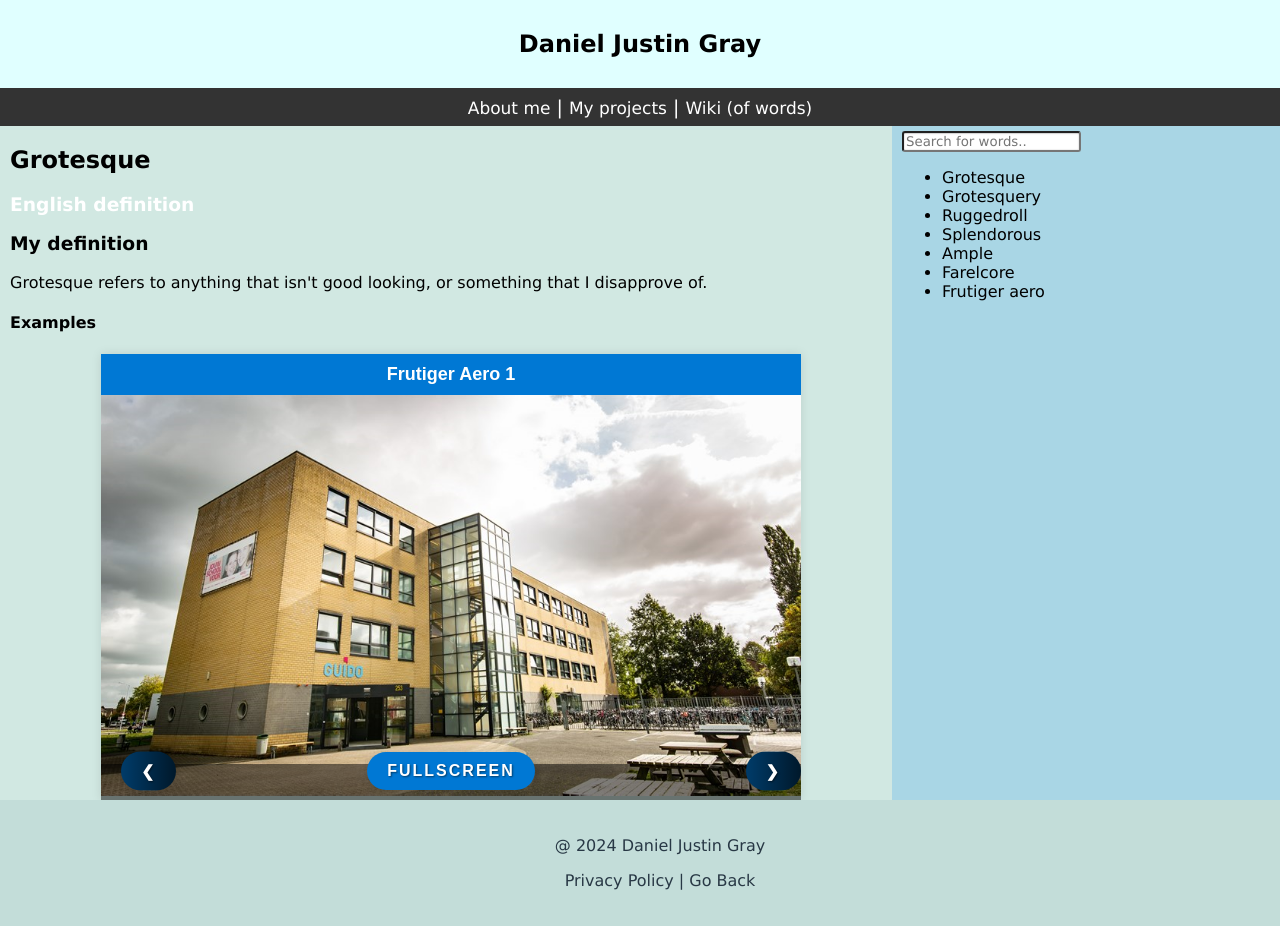
After one commit to danieljustingray/danieljustingray, a PHP site: page /wiki/test.html in a window 1280 px wide. The commit adds this page. Run offline with PHP 8.4, Linux system fonts and the light colour scheme.

Commit message:
added a load of stuff, mostly to the wiki

```diff
--- a/about.html
+++ b/about.html
@@ -12,7 +12,8 @@
     </header>
     <nav>
         <a href="#">About me</a> |
-        <a href="projects.html">My projects</a>
+        <a href="projects.html">My projects</a> |
+        <a href="wiki/index.html">Wiki (of words)</a>
     </nav>
     <section>
         <article>
@@ -29,7 +30,7 @@
     <footer>
         <p>@ 2024 Daniel Justin Gray</p>
         <p><a href="privacy.html">Privacy Policy</a> |
-        <button onclick="history.back()">Go Back</button>
+        <a href="javascript:history.back()">Go Back</a></p>
     </footer>
 </container>
 </body>
--- a/index.html
+++ b/index.html
@@ -12,7 +12,8 @@
     </header>
     <nav>
         <a href="about.html">About me</a> |
-        <a href="projects.html">My projects</a>
+        <a href="projects.html">My projects</a> |
+        <a href="wiki/index.html">Wiki (of words)</a>
     </nav>
     <section>
         <article>
@@ -25,7 +26,7 @@
     <footer>
         <p>@ 2024 Daniel Justin Gray</p>
         <p><a href="privacy.html">Privacy Policy</a> |
-        <button onclick="history.back()">Go Back</button>
+        <a href="javascript:history.back()">Go Back</a></p>
     </footer>
 </container>
 </body>
--- a/projects.html
+++ b/projects.html
@@ -12,7 +12,9 @@
     </header>
     <nav>
         <a href="about.html">About me</a> |
-        <a href="#">My projects</a>
+        <a href="#">My projects</a> |
+        <a href="wiki/index.html">Wiki (of words)</a>
+
     </nav>
     <section>
         <article>
@@ -31,7 +33,7 @@
     <footer>
         <p>@ 2024 Daniel Justin Gray</p>
         <p><a href="privacy.html">Privacy Policy</a> |
-        <button onclick="history.back()">Go Back</button>
+            <a href="javascript:history.back()">Go Back</a></p>
     </footer>
 </container>
 </body>
--- a/style.css
+++ b/style.css
@@ -1,12 +1,13 @@
 body {
     color: black;
-    font-family: Arial, Helvetica, sans-serif;
+    font-family: Verdana;
     margin: 0px;
     padding: 0px;
     display: flex;
     flex-direction: column;
-    overflow: hidden;
     background-color: #D1E8E2;
+    overflow-x: hidden;
+    overflow-y: auto;
 }
 header {
     text-align: center;
@@ -24,7 +25,6 @@ header a:hover {
 nav {
     text-align: center;
     background-color: #333;
-    overflow: hidden;
     padding: 8px;
     color: white;
     font-size: 19px;
@@ -33,7 +33,7 @@ nav {
 nav a {
     text-decoration: none;
     color: white;
-    font-size: 20px;
+    font-size: 17px;
 }
 section {
     display: flex;
@@ -50,7 +50,7 @@ aside {
     width: 30%;
     padding-left: 10px;
     padding-top: 5px;
-    font-size: large;
+    font-size: medium;
 }
 aside a {
     color: black;
@@ -88,7 +88,10 @@ button:hover {
     section {
         flex-direction: column;
     }
-    aside nav {
+    aside {
+        width: 100%;
+    }
+    article {
         width: 100%;
     }
 }
--- /dev/null
+++ b/wiki/searchfunction.js
@@ -0,0 +1,16 @@
+function myFunction() {
+    var input, filter, ul, li, a, i, txtValue;
+    input = document.getElementById("myInput");
+    filter = input.value.toUpperCase();
+    ul = document.getElementById("myUL");
+    li = ul.getElementsByTagName("li");
+    for (i = 0; i < li.length; i++) {
+        a = li[i].getElementsByTagName("a")[0];
+        txtValue = a.textContent || a.innerText;
+        if (txtValue.toUpperCase().indexOf(filter) > -1) {
+            li[i].style.display = "";
+        } else {
+            li[i].style.display = "none";
+        }
+    }
+}
--- /dev/null
+++ b/wiki/slideshow.css
@@ -0,0 +1,129 @@
+.slideshow-container {
+    position: relative;
+    margin: auto;
+    overflow: hidden;
+    box-shadow: 0 0 10px rgba(0, 0, 0, 0.1);
+    max-width: 700px;
+    margin: 0 auto;
+}
+
+.mySlides {
+    display: none;
+}
+
+.slideshow-img {
+    width: 100%;
+    height: auto;
+}
+
+.prev,
+.next {
+    cursor: pointer;
+    position: absolute;
+    top: 50%;
+    transform: translateY(-50%);
+    color: #fff;
+    border: none;
+    outline: none;
+    font-size: 20px;
+    padding: 10px;
+    background: linear-gradient(to right, rgba(0, 0, 0, 0.5), rgba(0, 0, 0, 0.8));
+    border-radius: 20px;
+    box-shadow: 0 0 10px rgba(0, 0, 0, 0.1);
+}
+
+.prev {
+    left: 0;
+}
+
+.next {
+    right: 0;
+}
+
+.nav-buttons {
+    position: absolute;
+    bottom: 0;
+    left: 0;
+    width: 100%;
+    text-align: center;
+    padding: 10px 0;
+    display: flex;
+    justify-content: space-between; /* To evenly distribute the buttons */
+}
+
+.prev,
+.next {
+    background-color: #0078D4;
+    color: #fff;
+    border: none;
+    outline: none;
+    font-size: 16px;
+    cursor: pointer;
+    padding: 10px 20px;
+    margin-left: 20px;
+    border-radius: 20px;
+    box-shadow: 0 0 10px rgba(0, 0, 0, 0.1);
+    font-weight: bold;
+    text-transform: uppercase;
+    letter-spacing: 2px;
+    text-shadow: 1px 1px 2px rgba(0, 0, 0, 0.5);
+}
+
+.prev:hover,
+.next:hover {
+    background-color: #0091ff;
+    text-decoration: none;
+}
+
+.fullscreen-btn {
+    background-color: #0078D4;
+    color: #fff;
+    border: none;
+    outline: none;
+    font-size: 16px;
+    cursor: pointer;
+    padding: 10px 20px;
+    border-radius: 20px;
+    box-shadow: 0 0 10px rgba(0, 0, 0, 0.1);
+    font-weight: bold;
+    text-transform: uppercase;
+    letter-spacing: 2px;
+    text-shadow: 1px 1px 2px rgba(0, 0, 0, 0.5);
+    margin: 0 auto;
+}
+
+.fullscreen-btn:hover {
+    background-color: #0091ff;
+    text-decoration: none;
+}
+
+.frutiger-aero {
+    background-color: #0078D4;
+    color: #fff;
+    text-align: center;
+    padding: 10px;
+    margin: 0;
+}
+
+.frutiger-text {
+    font-family: "Frutiger Aero", sans-serif;
+    font-weight: bold;
+    font-size: 18px;
+    margin: 0;
+}
+
+.caption-container {
+    position: absolute;
+    bottom: 0;
+    left: 0;
+    width: 100%;
+    text-align: center;
+}
+
+.caption {
+    background-color: rgba(0, 0, 0, 0.5);
+    color: white;
+    padding: 10px;
+    margin: 0;
+    font-size: 14px;
+}
--- /dev/null
+++ b/wiki/slideshow.js
@@ -0,0 +1,50 @@
+let slideIndex = 1;
+let isFullscreen = false; // Track fullscreen state
+
+showSlides(slideIndex);
+
+function plusSlides(n) {
+    showSlides(slideIndex += n);
+}
+
+function showSlides(n) {
+    let i;
+    const slides = document.getElementsByClassName("mySlides");
+    if (n > slides.length) {
+        slideIndex = 1;
+    }
+    if (n < 1) {
+        slideIndex = slides.length;
+    }
+    for (i = 0; i < slides.length; i++) {
+        slides[i].style.display = "none";
+    }
+    slides[slideIndex - 1].style.display = "block";
+}
+
+document.addEventListener("keydown", function(event) {
+    if (event.key === "ArrowLeft") {
+        plusSlides(-1);
+    } else if (event.key === "ArrowRight") {
+        plusSlides(1);
+    }
+});
+
+function toggleFullScreen() {
+    const elem = document.querySelector('.slideshow-container');
+    if (!isFullscreen) {
+        if (elem.requestFullscreen) {
+            elem.requestFullscreen().catch(err => {
+                alert(`Error attempting to enable fullscreen mode: ${err.message}`);
+            });
+            document.querySelector('.fullscreen-btn').textContent = 'Exit Fullscreen';
+            isFullscreen = true;
+        }
+    } else {
+        if (document.exitFullscreen) {
+            document.exitFullscreen();
+            document.querySelector('.fullscreen-btn').textContent = 'Fullscreen';
+            isFullscreen = false;
+        }
+    }
+}
--- /dev/null
+++ b/wiki/test.html
@@ -0,0 +1,81 @@
+<!DOCTYPE html>
+<html>
+<head>
+    <title>Grotesque - Wiki of words - Daniel Justin Gray</title>
+    <link rel="stylesheet" href="../style.css">
+    <link rel="icon" type="image/x-icon" href="../images/favicon.ico">
+    <link rel="stylesheet" href="slideshow.css">
+    <style>
+        input {
+            font-family: Verdana;
+            border-radius: 3px;
+            box-shadow: inset #0008 0px 0.2px 1.2px, inset #fff8 0px 10px 0px;
+        }
+    </style>
+</head>
+<body>
+<container>
+    <header>
+        <a href="../index.html"><h2>Daniel Justin Gray</h2></a>
+    </header>
+    <nav>
+        <a href="../about.html">About me</a> |
+        <a href="../projects.html">My projects</a> |
+        <a href="index.html">Wiki (of words)</a>
+    </nav>
+    <section>
+        <article>
+            <h2>Grotesque</h2>
+            <h3><a href="https://dictionary.cambridge.org/dictionary/english/grotesque" target="_blank">English definition</a></h3>
+            <h3>My definition</h3>
+            <p>Grotesque refers to anything that isn't good looking, or something that I disapprove of.</p>
+            <h4>Examples</h4>
+            <div class="slideshow-container">
+                <div class="mySlides">
+                    <div class="frutiger-aero">
+                        <p class="frutiger-text">Frutiger Aero 1</p>
+                    </div>
+                    <img class="slideshow-img" src="images/guido.png" alt="gsgguido" width="300" height="400">
+                    <div class="caption-container">
+                        <p class="caption">Caption for Slide 1</p>
+                    </div>
+                </div>
+                <div class="mySlides">
+                    <div class="frutiger-aero">
+                        <p class="frutiger-text">Frutiger Aero 2</p>
+                    </div>
+                    <img class="slideshow-img" src="https://img.freepik.com/free-photo/vibrant-colors-nature-close-up-wet-purple-daisy-generated-by-artificial-intellingence_25030-63819.jpg" alt="Slide 2">
+                    <div class="caption-container">
+                        <p class="caption">Caption for Slide 2</p>
+                    </div>
+                </div>
+                <div class="nav-buttons">
+                    <button class="prev" onclick="plusSlides(-1)">&#10094;</button>
+                    <button class="fullscreen-btn" onclick="toggleFullScreen()">Fullscreen</button>
+                    <button class="next" onclick="plusSlides(1)">&#10095;</button>
+                </div>
+            </div>
+        </article>
+        <aside>
+            <input type="text" id="myInput" onkeyup="myFunction()" placeholder="Search for words.." title="Type in a name">
+                <ul id="myUL">
+                    <li><a href="#">Grotesque</a></li>
+                    <li><a href="grotestquery.html">Grotesquery</a></li>
+                    <li><a href="ruggedroll.html">Ruggedroll</a></li>
+                    <li><a href="splendorous.html">Splendorous</a></li>
+                    <li><a href="ample.html">Ample</a></li>
+                    <li><a href="farelcore.html">Farelcore</a></li>
+                    <li><a href="frutigeraero.html">Frutiger aero</a></li>
+                </ul>
+        </aside>
+    </section>
+    <footer>
+        <p>@ 2024 Daniel Justin Gray</p>
+        <p><a href="../privacy.html">Privacy Policy</a> |
+        <a href="javascript:history.back()">Go Back</a></p>
+    </footer>
+</container>
+<script src="searchfunction.js"></script>
+<script src="slideshow.js"></script>
+</body>
+</html>
```
Also changed, not shown: privacy.html (added, +11 -0 lines), wiki/grotesque.html (added, +81 -0 lines), wiki/index.html (added, +50 -0 lines), wiki/images/guido.png (added).
